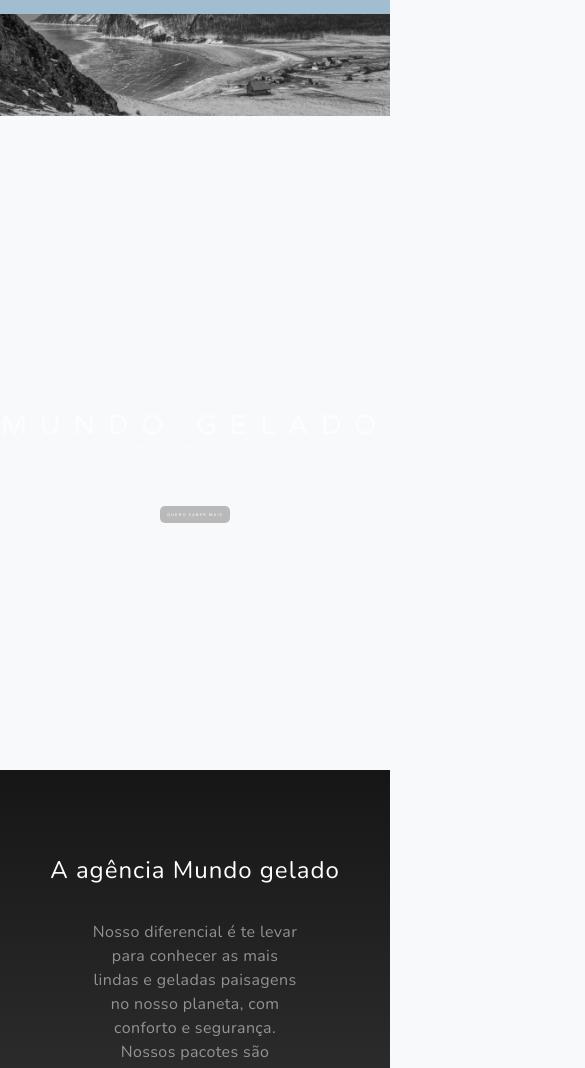
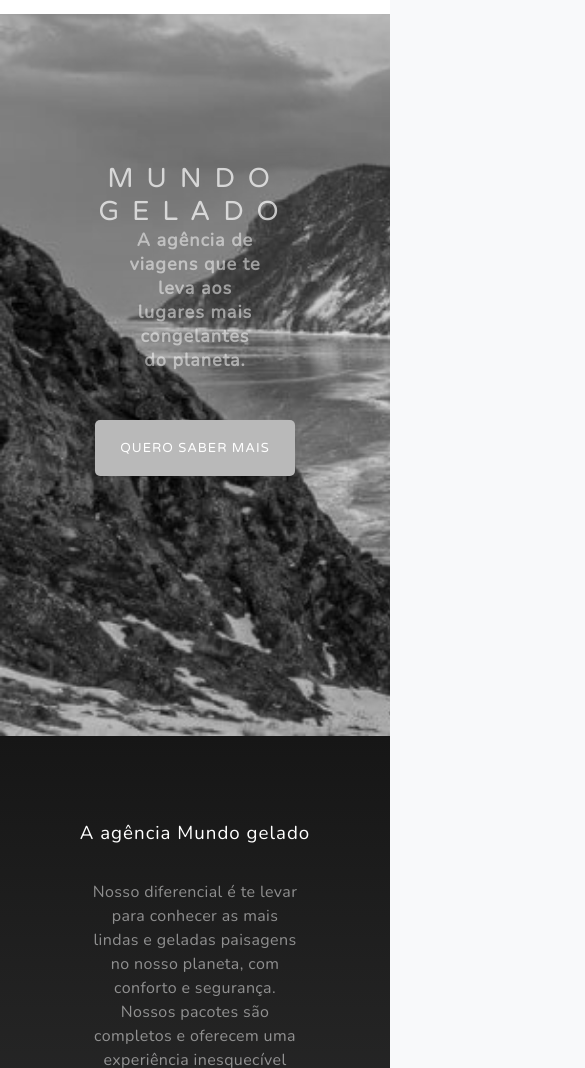
Before and after one commit to saramartinss/reprograma-mundo-gelado, a plain HTML site: page index.html in a window 390 px wide. Shown: the part 66-1134 px from the top of the page, 585 px wide, since content can reach past the window. Drawn offline with nearby package versions, Linux system fonts and the light colour scheme.

Commit message:
design responsivo da primeira parte finalizado

```diff
--- a/css/style.css
+++ b/css/style.css
@@ -7,6 +7,7 @@
 
 body {
     font-family: 'Nunito', Arial, Helvetica, sans-serif;
+    font-size: 16px;
     letter-spacing: .0625em;
     background-color: #f8f9fa;
 }
@@ -56,23 +57,52 @@ a {
     color: #fff;
     padding: 2rem 1.5rem;
     font-weight: bold;
+    font-size: 13px;
 }
 
-/* PRIMEIRA SECTION*/
+.nav__menu img {
+    display: none;
+}
 
-.principal {
+@media (max-width: 768px) {
+    .sobre__titulo {
+        width: 45vw;
+    }
+}
 
+@media (max-width: 420px) {
+
+    .nav {
+        background-color: #fff;
+    }
+    .nav__menu li {
+        display: none;
+    }
+
+    .nav__menu img {
+        display: inline;
+        width: 30px;
+        height: 30px;
+        margin-top: 12px;
+    }
+
+    .sobre__titulo {
+        text-align: center;
+    }
 }
-.principal__sobre {
+
+/* SECTION SOBRE*/
+
+.sobre {
     padding-top: 15vh;
-    height: 99vh;
+    height: 95vh;
     background-image: url("../img/foto-banner.jpg");
     background-repeat: no-repeat;
-    background-size: 100%;
-    align-content: center;
+    background-size: cover;
+    text-align: center;
 }
 
-.principal__sobre h1 {
+.sobre__titulo {
     margin-top: 12vh;
     font-size: 7vw;
     font-family: 'Varela Round';
@@ -84,22 +114,20 @@ a {
     color: rgba(255,255,255,.7);
 }
 
-.principal__sobre p {
+.sobre__subtitulo {
     display: flex;
     width: 35vw;
     max-width: 35vw;
-    text-align: center;
-    font-size: 1.5vw;
+    font-size: 18px;
     color: rgba(255,255,255,.5);
     margin-bottom: 3rem;
 }
 
-.principal__sobre a {
-    display: flex;
-    justify-content: center;
-    width: 18vw;
-    max-width: 18vw;
-    padding: 1.5%;
+.sobre__btn {
+    display: inline-block;
+    width: 200px;
+    padding: 20px;
+    font-size: 13px;
     text-transform: uppercase;
     background-color: #a0bed0;
     font-family: 'Varela Round', Arial, Helvetica, sans-serif;
@@ -107,21 +135,23 @@ a {
     border-radius: 5px;
 }
 
-.principal__sobre a:hover {
+.sobre__btn:hover {
     background-color: #007bff;
     transition: all 1s;
 }
 
-/* SEGUNDA SECTION */
+/* SECTION AGENCIA */
 
-.principal__agencia {
+.agencia {
+    display: flex;
     height: 50vh;
+    width: 100vw;
+    flex-direction: column;
     background: linear-gradient(to bottom, #161616 0, rgba(22, 22, 22, .9) 75%, rgba(22, 22, 22, .8) 100%);
-    display: flex;
-    flex-direction: column;
 }
 
-.principal__agencia h2 {
+.agencia__titulo {
+    display: flex;
     color: #fff;
     font-weight: lighter;
     text-align: center;
@@ -129,7 +159,7 @@ a {
     padding-bottom: 4vh;
 }
 
-.principal__agencia p {
+.agencia__conteudo {
     color: rgba(255,255,255,.5);
     line-height: 1.5;
     display: flex;
@@ -139,3 +169,17 @@ a {
     margin-left: 22.5vw;
     letter-spacing: .1vw;
 }
+
+@media (max-width: 768px) {
+    .agencia {
+        height: 58vh;
+    }
+}
+
+@media (max-width: 420px) {
+    .agencia {
+        height: 80vh;
+    }
+}
+
+/* SECTION DESTINOS */
--- a/index.html
+++ b/index.html
@@ -14,25 +14,38 @@
             <li><a href="#">Sobre</a></li>
             <li><a href="#">Destinos</a></li>
             <li><a href="#">Contato</a></li>
+            <img src="img/menu-hamburger.png" alt="Menu mobile">
         </ul>
     </nav>
 
-    <main class="principal">
-        <section class="principal__sobre greyscale">
-            <h1>Mundo Gelado</h1>
-
-            <p>A agência de viagens que te leva aos lugares mais congelantes do planeta.
-            </p>
-
-            <a href="#">Quero saber mais</a>
+    <main>
+        <section class="sobre greyscale">
+            <h1 class="sobre__titulo">Mundo Gelado</h1>
+            <h2 class="sobre__subtitulo">A agência de viagens que te leva aos lugares mais congelantes do planeta.</h2>
+            <a href="#" class="sobre__btn">Quero saber mais</a>
         </section>
 
-        <section class="principal__agencia">
-            <h2>A agência Mundo gelado</h2>
-            <p>Nosso diferencial é te levar para conhecer as mais lindas e geladas paisagens no nosso planeta, com conforto e segurança. </p>
-            <p>Nossos pacotes são completos e oferecem uma experiência inesquecível para você.</p>
-            <p>Veja abaixo nossos destinos disponíveis, e se tiver alguma dúvida ou sugestão, entre em contato com a gente.</p>
+        <section class="agencia">
+            <h3 class="agencia__titulo">A agência Mundo gelado</h3>
+            <p class="agencia__conteudo">Nosso diferencial é te levar para conhecer as mais lindas e geladas paisagens no nosso planeta, com conforto e segurança. </p>
+            <p class="agencia__conteudo">Nossos pacotes são completos e oferecem uma experiência inesquecível para você.</p>
+            <p class="agencia__conteudo">Veja abaixo nossos destinos disponíveis, e se tiver alguma dúvida ou sugestão, entre em contato com a gente.</p>
+        </section>
 
+        <section class="destinos">
+            <article class="destinos__siberia">
+                <img src="img/siberia-1.jpg" alt="Imagem de uma paisagem da Sibéria">
+                <h4>Sibéria</h4>
+                <p>O clima varia entre o clima polar e o clima continental. Na Sibéria situa-se o local habitado mais frio do mundo, a aldeia de Oymyakon.</p>
+            </article>
+
+            <img class="destinos__groenlandia-foto" src="img/groenlandia-1.jpg" alt="Imagem de uma paisagem da Croenlandia">
+            <h4 class="destinos__titulo-groenlandia">Groenlândia</h4>
+            <p class="destinos__conteudo-groenlandia">A Groenlândia é a maior ilha do mundo e tem mais de 44 000 km de linha de costa. A população é escassa, confinada a pequenos povoados na costa. A ilha tem a segunda maior reserva de gelo do mundo, apenas ultrapassada pela Antártida.</p>
+
+            <img src="img/antartida-1.jpg" alt="Imagem de uma paisagem da Antártida">
+            <h4 class="destinos__titulo">Antártida</h4>
+            <p class="destinos__conteudo">É o continente mais frio, mais seco, com a maior média de altitude e de maior índice de ventos fortes do planeta.[1] A temperatura mais baixa da Terra (-89,2 °C) foi registrada na Antártica, sendo a temperatura média na costa, durante o verão, de -10 °C; no interior do continente, é de -40 °C</p>
         </section>
     </main>
 </body>
```
Also changed, not shown: img/menu-hamburger.png (added).
